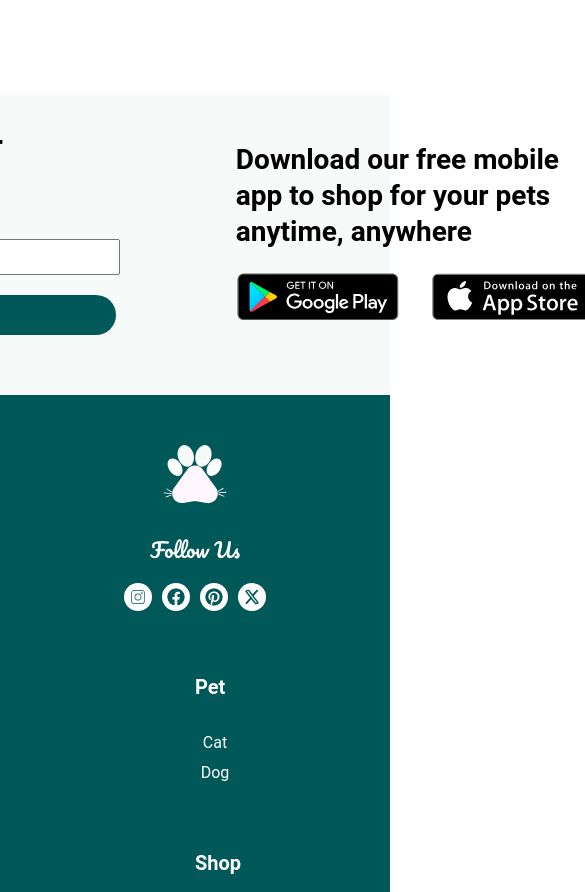
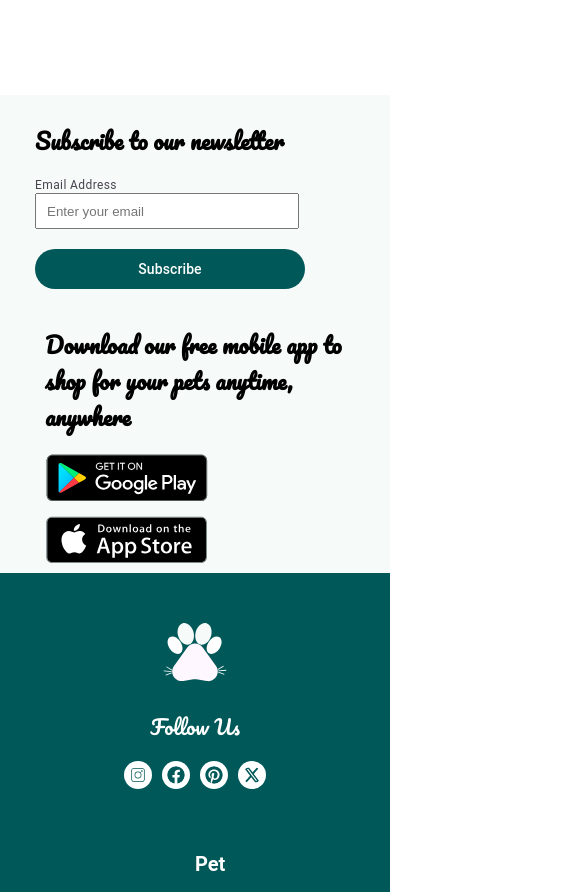
Before and after one commit to Emetila/paws-and-purrs, a React (Create React App) app: page / in a window 390 px wide. Shown: the part 6633-7525 px from the top of the page, 585 px wide, since content can reach past the window. Built offline with nearby package versions, Linux system fonts and the light colour scheme.

Commit message:
Implemented responsive design

```diff
--- a/src/app/components/Newsletter/index.jsx
+++ b/src/app/components/Newsletter/index.jsx
@@ -20,7 +20,7 @@ export const Newsletter = () => {
                 </div>
             </div>
 
-            <LineIcon />
+            <LineIcon className={style.stroke} />
 
             <div className={style.downloadbox}>
                 <h1>Download our free mobile app to shop for your pets anytime, anywhere</h1>
--- a/src/app/components/Newsletter/style.module.css
+++ b/src/app/components/Newsletter/style.module.css
@@ -61,3 +61,66 @@ input {
     height: 47.2px;
     transform: rotate(0deg);
 }
+
+@media (max-width:900px) {
+    .container {
+        padding: 20px;
+        gap: 20px;
+        overflow: hidden;
+    }
+
+    .textbox {
+        width: 320px;
+        gap: 20px;
+        overflow: hidden;
+    }
+
+    .container h1 {
+        font-size: 22px;
+    }
+
+    .inputbox {
+        flex-direction: column;
+        width: 300px;
+        height: 52px;
+    }
+
+    .button {
+        width: 270px;
+    }
+
+    input {
+        width: 80%;
+        flex-direction: column;
+        justify-content: center;
+        align-items: flex-start;
+    }
+
+    .downloadbutton {
+        flex-direction: column;
+        align-items: flex-start;
+        gap: 15px;
+    }
+    .downloadbox {
+        width: 300px;
+    }
+}
+
+@media (max-width:500px) {
+    .container {
+        flex-direction: column;
+        padding: 10px;
+        gap: 20px;
+        align-self: stretch;
+        background-color: #F6FAF9;
+    }
+
+    .stroke {
+        display: none;
+    }
+
+    .container h1 {
+        font-size: 22px;
+        font-family: "Pacifico", sans-serif;
+    }
+}
```
